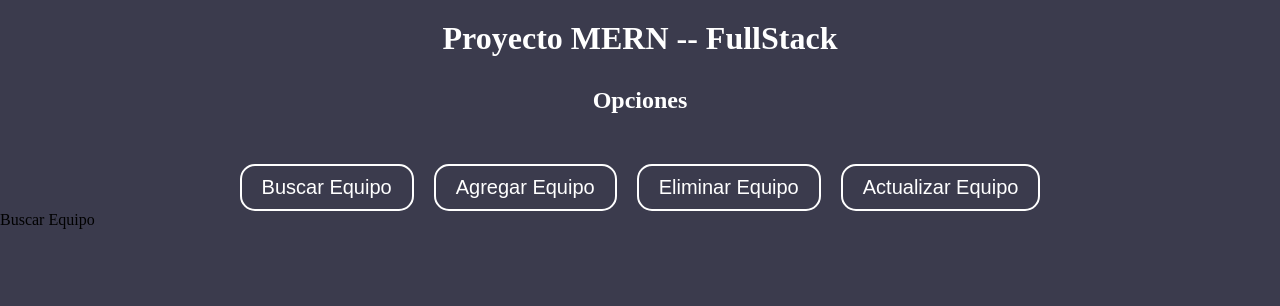
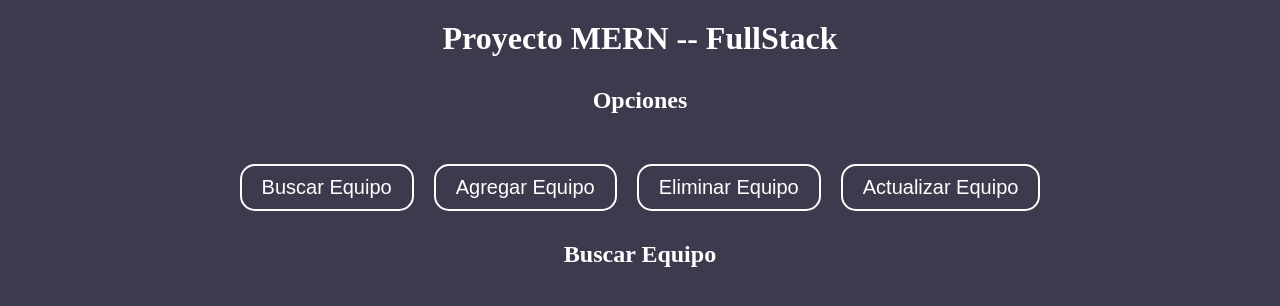
Before and after one commit to JSDRAKE/mern-vercel-project, a React (Vite) app in the folder client/: page / in a window 1280 px wide. Both pictures are taken after a click on the button "Buscar Equipo". Shown: the top 306 px of the page. Built offline with nearby package versions, Linux system fonts and the light colour scheme.

Commit message:
Corrección de componentes

```diff
--- a/client/src/components/ActualizarEquipo.jsx
+++ b/client/src/components/ActualizarEquipo.jsx
@@ -6,7 +6,7 @@ const ActualizarEquipo = () => {
 
         <div>
 
-            ActualizarEquipo
+            <h2>Actualizar Equipo</h2>
 
         </div>
     )
--- a/client/src/components/AgregarEquipo.jsx
+++ b/client/src/components/AgregarEquipo.jsx
@@ -6,7 +6,7 @@ const AgregarEquipo = () => {
 
         <div>
 
-            Agregar Equipo
+            <h2>Agregar Equipo</h2>
 
         </div>
     )
--- a/client/src/components/BuscarEquipo.jsx
+++ b/client/src/components/BuscarEquipo.jsx
@@ -6,7 +6,7 @@ const BuscarEquipo = () => {
 
         <div>
 
-            Buscar Equipo
+            <h2>Buscar Equipo</h2>
 
         </div>
     )
--- a/client/src/components/EliminarEquipo.jsx
+++ b/client/src/components/EliminarEquipo.jsx
@@ -6,7 +6,7 @@ const EliminarEquipo = () => {
 
         <div>
 
-            EliminarEquipo
+            <h2>Eliminar Equipo</h2>
 
         </div>
     )
```
